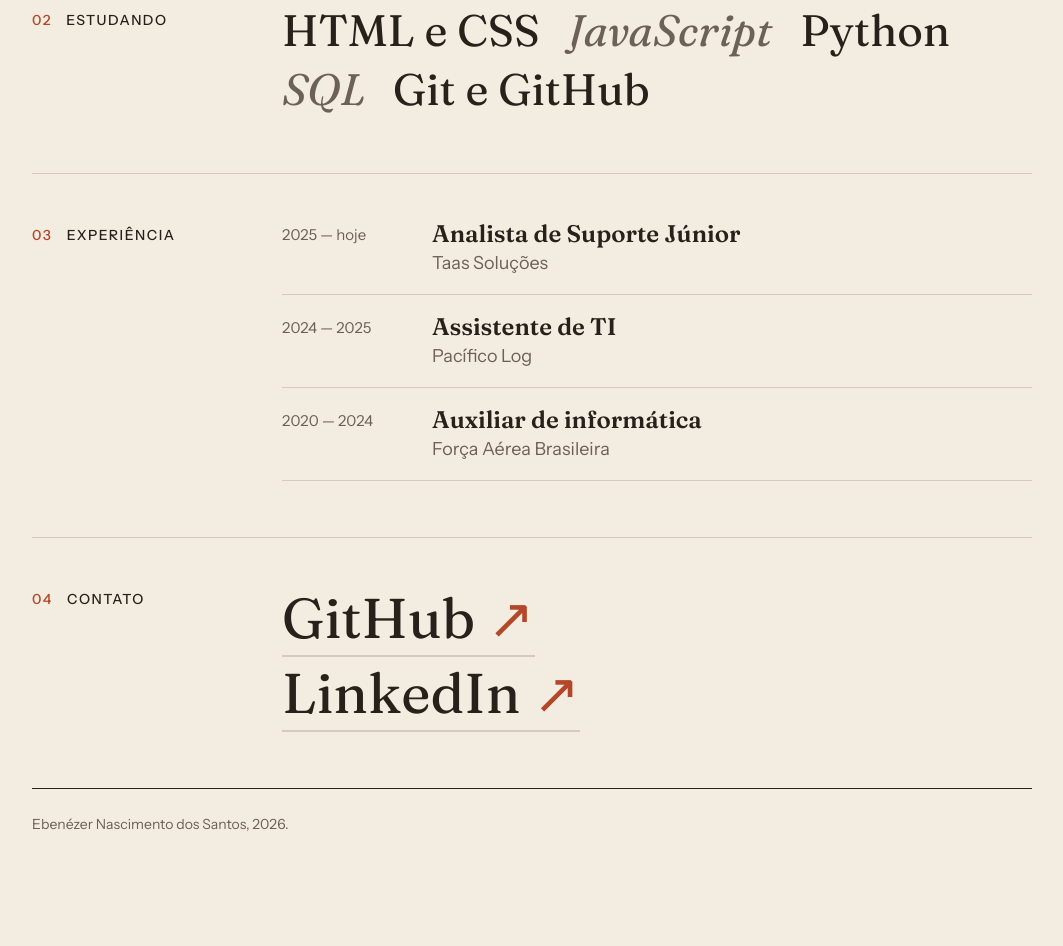
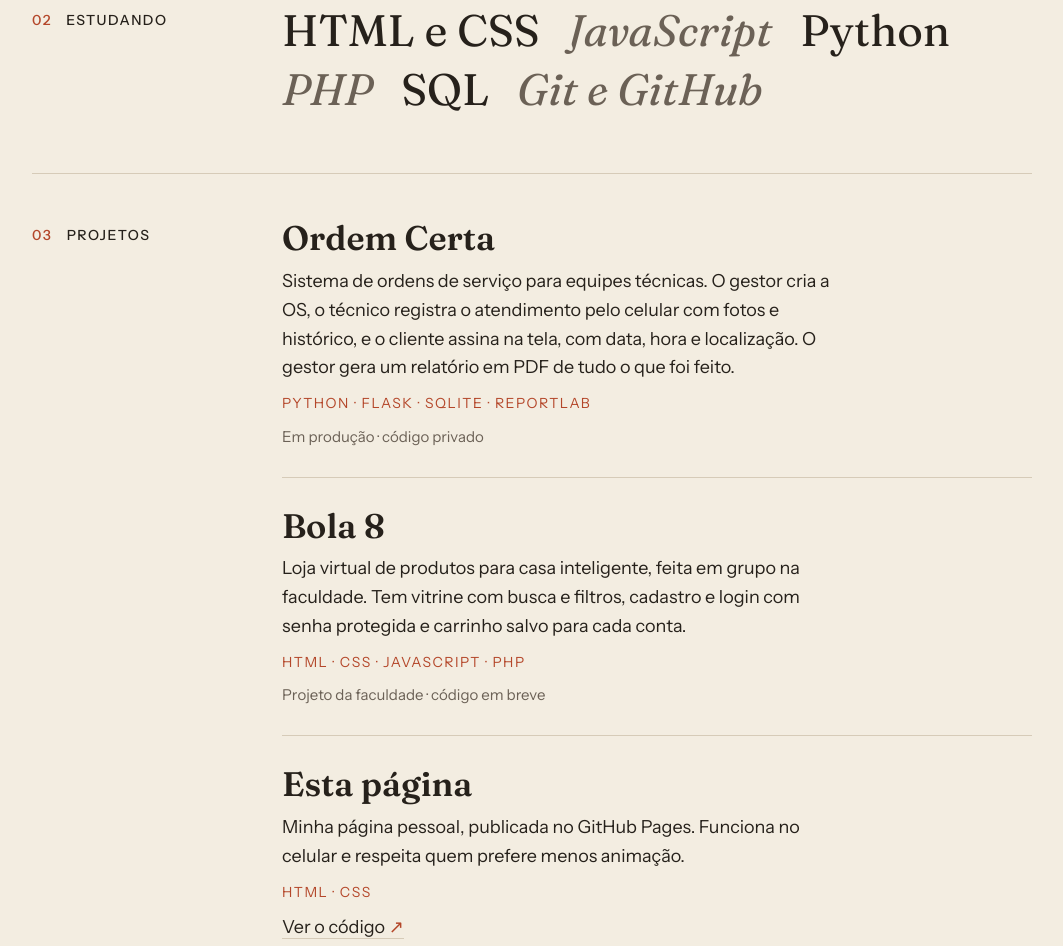
Before and after one commit to Ebenezer-Zeus/Ebenezer-Zeus.github.io, a plain HTML site: page index.html in a window 1280 px wide. Shown: the part 1014-1960 px from the top of the page, without its empty margins (108-1171 px from the left). Before the commit the page ends 1889 px from the top, so only its background shows below. Drawn offline with Linux system fonts and the light colour scheme.

Commit message:
adicionei coisas a mais em projetos e estudos.

```diff
--- a/index.html
+++ b/index.html
@@ -4,6 +4,14 @@
   <meta charset="UTF-8">
   <meta name="viewport" content="width=device-width, initial-scale=1.0">
   <title>Ebenézer Nascimento | Página pessoal</title>
+  <meta name="description" content="Analista de Suporte de TI em Guarulhos, estudando programação. Projetos em HTML, CSS, JavaScript, PHP e Python.">
+
+  <!-- Prévia que aparece quando o link é colado no LinkedIn ou no WhatsApp -->
+  <meta property="og:type" content="website">
+  <meta property="og:url" content="https://ebenezer-zeus.github.io/">
+  <meta property="og:title" content="Ebenézer Nascimento | Suporte de TI → Programação">
+  <meta property="og:description" content="Analista de Suporte de TI em Guarulhos, estudando programação. Veja meus projetos.">
+  <meta property="og:locale" content="pt_BR">
 
   <!-- Fontes do Google Fonts: Fraunces (títulos) e Instrument Sans (textos) -->
   <link rel="preconnect" href="https://fonts.googleapis.com">
@@ -38,7 +46,7 @@
           Análise e Desenvolvimento de Sistemas na Estácio.
         </p>
         <p>
-          Esta página é o meu primeiro projeto publicado, feita só com HTML e CSS.
+          Esta página foi feita só com HTML e CSS. Abaixo estão alguns projetos que já fiz.
         </p>
       </div>
     </section>
@@ -49,13 +57,49 @@
         <li>HTML e CSS</li>
         <li>JavaScript</li>
         <li>Python</li>
+        <li>PHP</li>
         <li>SQL</li>
         <li>Git e GitHub</li>
       </ul>
     </section>
 
     <section>
-      <h2><span>03</span> Experiência</h2>
+      <h2><span>03</span> Projetos</h2>
+      <ul class="projetos">
+        <li>
+          <h3>Ordem Certa</h3>
+          <p>
+            Sistema de ordens de serviço para equipes técnicas. O gestor cria a OS, o técnico
+            registra o atendimento pelo celular com fotos e histórico, e o cliente assina na tela,
+            com data, hora e localização. O gestor gera um relatório em PDF de tudo o que foi feito.
+          </p>
+          <p class="tecnologias">Python · Flask · SQLite · ReportLab</p>
+          <p class="aviso">Em produção · código privado</p>
+        </li>
+        <li>
+          <h3>Bola 8</h3>
+          <p>
+            Loja virtual de produtos para casa inteligente, feita em grupo na faculdade.
+            Tem vitrine com busca e filtros, cadastro e login com senha protegida e
+            carrinho salvo para cada conta.
+          </p>
+          <p class="tecnologias">HTML · CSS · JavaScript · PHP</p>
+          <p class="aviso">Projeto da faculdade · código em breve</p>
+        </li>
+        <li>
+          <h3>Esta página</h3>
+          <p>
+            Minha página pessoal, publicada no GitHub Pages. Funciona no celular e respeita
+            quem prefere menos animação.
+          </p>
+          <p class="tecnologias">HTML · CSS</p>
+          <a class="link-projeto" href="https://github.com/Ebenezer-Zeus/Ebenezer-Zeus.github.io">Ver o código <span>↗</span></a>
+        </li>
+      </ul>
+    </section>
+
+    <section>
+      <h2><span>04</span> Experiência</h2>
       <ul class="experiencia">
         <li>
           <span class="anos">2025 — hoje</span>
@@ -76,10 +120,11 @@
     </section>
 
     <section>
-      <h2><span>04</span> Contato</h2>
+      <h2><span>05</span> Contato</h2>
       <ul class="contato">
         <li><a href="https://github.com/Ebenezer-Zeus">GitHub <span>↗</span></a></li>
-        <li><a href="https://www.linkedin.com/in/ebenézer-nascimento-dos-santos">LinkedIn <span>↗</span></a></li>
+        <li><a href="https://www.linkedin.com/in/ebenezer-nascimento-dos-santos">LinkedIn <span>↗</span></a></li>
+        <li><a href="mailto:sebenezer139@gmail.com">E-mail <span>↗</span></a></li>
       </ul>
     </section>
   </main>
--- a/style.css
+++ b/style.css
@@ -148,6 +148,63 @@ ul {
   color: var(--tinta-fraca);
 }
 
+/* Projetos: um bloco por projeto, separados por linha, como na experiência */
+.projetos li {
+  padding: 0 0 28px 0;
+  margin-bottom: 28px;
+  border-bottom: 1px solid var(--linha);
+}
+
+.projetos li:last-child {
+  margin-bottom: 0;
+  padding-bottom: 0;
+  border-bottom: none;
+}
+
+.projetos h3 {
+  margin: 0 0 8px 0;
+  font-family: var(--fonte-titulo);
+  font-weight: 600;
+  font-size: clamp(26px, 3.5vw, 34px);
+  line-height: 1.2;
+}
+
+.projetos p {
+  margin-bottom: 10px;
+}
+
+/* Tecnologias usadas, em letras pequenas na cor de destaque */
+.projetos .tecnologias {
+  font-size: 14px;
+  text-transform: uppercase;
+  letter-spacing: 1.5px;
+  color: var(--destaque);
+}
+
+/* Situação do projeto (em produção, código privado...) */
+.projetos .aviso {
+  margin: 0;
+  font-size: 15px;
+  color: var(--tinta-fraca);
+}
+
+.link-projeto {
+  color: var(--tinta);
+  text-decoration: none;
+  border-bottom: 1px solid var(--linha);
+  transition: color 0.2s, border-color 0.2s;
+}
+
+.link-projeto span {
+  color: var(--destaque);
+}
+
+.link-projeto:hover,
+.link-projeto:focus-visible {
+  color: var(--destaque);
+  border-color: var(--destaque);
+}
+
 /* Contato: links grandes */
 .contato a {
   display: inline-block;
```
